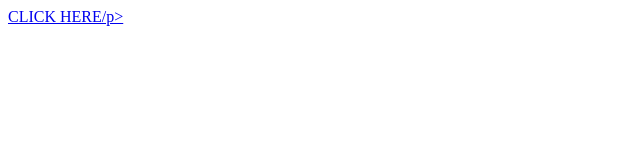
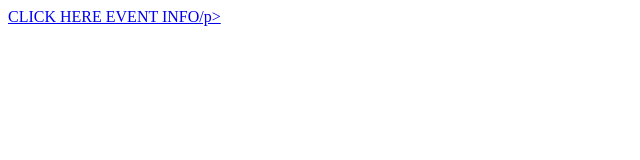
Before and after one commit to Samjhanathapa/samy, a plain HTML site: page index.html in a window 1280 px wide. Shown: the whole page, without its empty margins (0-640 px from the left). Drawn offline with Linux system fonts and the light colour scheme.

Commit message:
Update index.html

```diff
--- a/index.html
+++ b/index.html
@@ -1,3 +1,3 @@
 <html>
-<p><a href="example.pdf">CLICK HERE</a<>/p>
-  </html>
+<p><a href="example.pdf">CLICK HERE EVENT INFO</a<>/p>
+</html>
```
